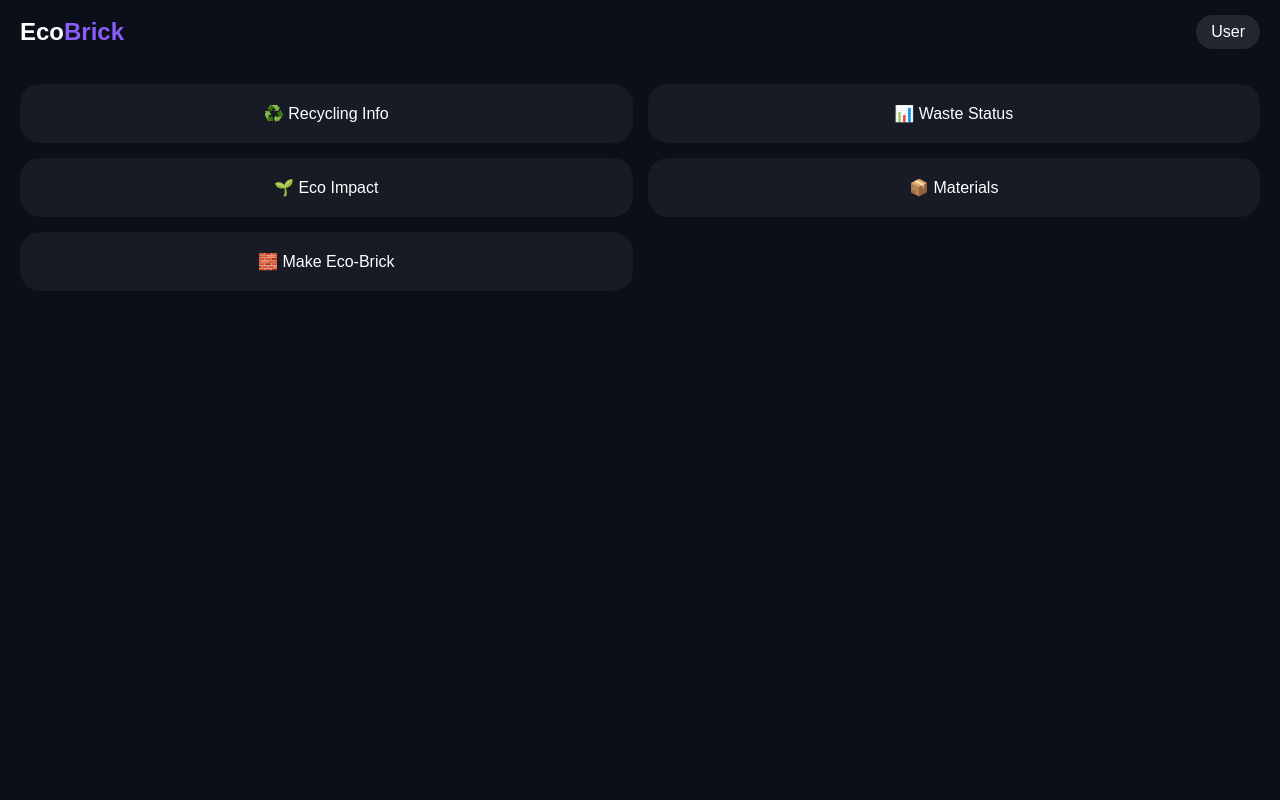
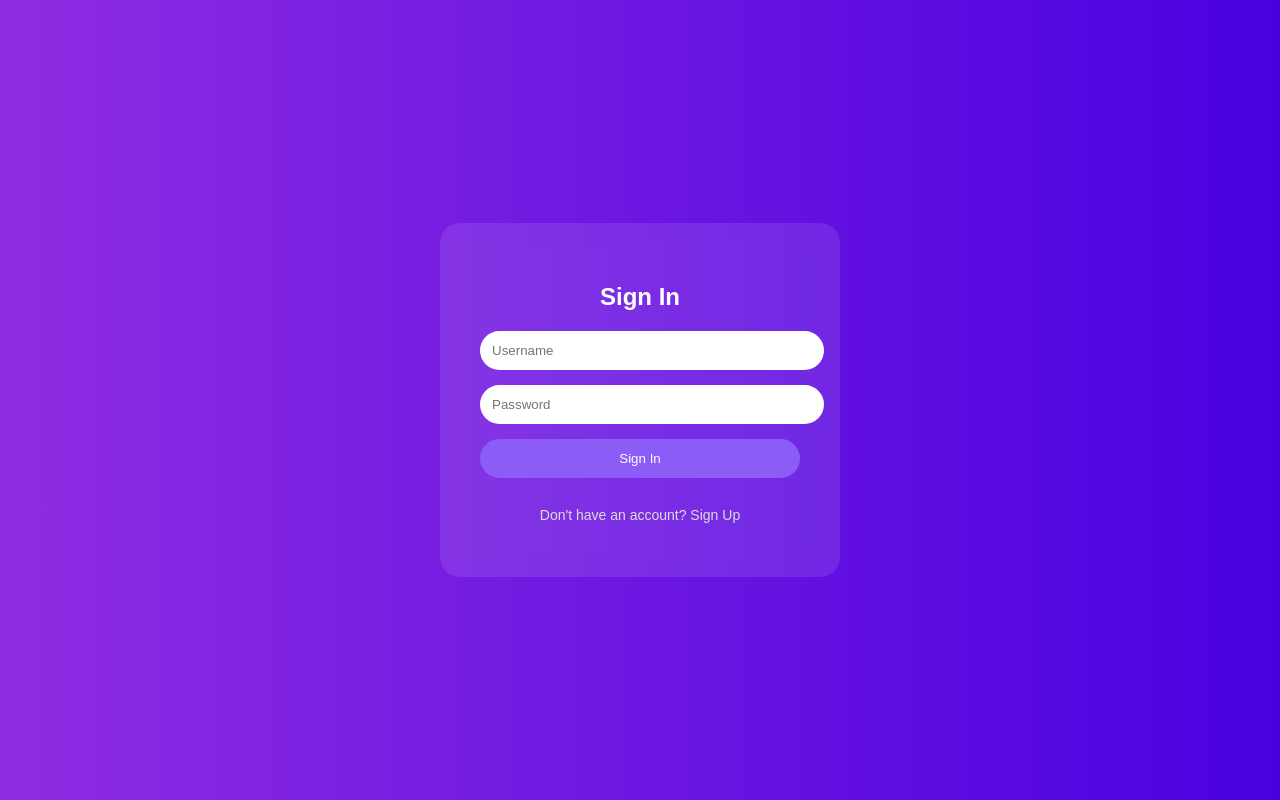
Before and after one commit to DTI-PROTOTYPE/DTI-project, a website: page index.html in a window 1280 px wide. Drawn offline with Linux system fonts and the light colour scheme.

Commit message:
Refactor index.html for authentication and styling
Updated the Eco-Brick Dashboard to Eco-Brick App with authentication features.

```diff
--- a/index.html
+++ b/index.html
@@ -1,35 +1,69 @@
 <!DOCTYPE html>
 <html>
 <head>
-    <title>Eco-Brick Dashboard</title>
+    <title>Eco-Brick App</title>
+
     <style>
         body {
             margin: 0;
-            font-family: Arial, sans-serif;
+            font-family: Arial;
+        }
+
+        /* AUTH PAGE */
+        #authPage {
+            height: 100vh;
+            display: flex;
+            justify-content: center;
+            align-items: center;
+            background: linear-gradient(to right, #8e2de2, #4a00e0);
+        }
+
+        .box {
+            width: 320px;
+            padding: 40px;
+            border-radius: 20px;
+            background: rgba(255,255,255,0.1);
+            backdrop-filter: blur(10px);
+            text-align: center;
+            color: white;
+        }
+
+        input, button {
+            width: 100%;
+            padding: 12px;
+            border-radius: 25px;
+            border: none;
+            margin-bottom: 15px;
+        }
+
+        button {
+            background: #8b5cf6;
+            color: white;
+            cursor: pointer;
+        }
+
+        button:hover {
+            background: #7c3aed;
+        }
+
+        .toggle {
+            cursor: pointer;
+            color: #ddd;
+            font-size: 14px;
+        }
+
+        /* DASHBOARD */
+        #dashboard {
+            display: none;
             background: #0b0f1a;
             color: white;
+            min-height: 100vh;
         }
 
         .header {
             display: flex;
             justify-content: space-between;
-            padding: 15px 20px;
-            align-items: center;
-        }
-
-        .logo {
-            font-size: 24px;
-            font-weight: bold;
-        }
-
-        .logo span {
-            color: #8b5cf6;
-        }
-
-        .user {
-            background: rgba(255,255,255,0.1);
-            padding: 8px 15px;
-            border-radius: 20px;
+            padding: 15px;
         }
 
         .container {
@@ -39,42 +73,108 @@
             padding: 20px;
         }
 
-        /* Link Style */
-        a {
-            text-decoration: none;
-            color: white;
-        }
-
         .card {
             background: rgba(255,255,255,0.05);
-            border-radius: 20px;
             padding: 20px;
+            border-radius: 15px;
             text-align: center;
-            backdrop-filter: blur(10px);
             cursor: pointer;
-            transition: 0.3s;
         }
 
         .card:hover {
             background: rgba(139,92,246,0.2);
-            transform: scale(1.05);
+        }
+
+        a {
+            text-decoration: none;
+            color: white;
         }
 
         .full {
             grid-column: span 2;
         }
     </style>
+
+    <script>
+        function showSignUp() {
+            document.getElementById("signin").style.display = "none";
+            document.getElementById("signup").style.display = "block";
+        }
+
+        function showSignIn() {
+            document.getElementById("signup").style.display = "none";
+            document.getElementById("signin").style.display = "block";
+        }
+
+        function signIn() {
+            var email = document.getElementById("signinUsername").value;
+
+            if (email === "") {
+                alert("Enter email");
+            } else {
+                enterDashboard(email);
+            }
+        }
+
+        function signUp() {
+            var email = document.getElementById("signupUsername").value;
+            var pass = document.getElementById("signupPass").value;
+            var confirm = document.getElementById("confirmPass").value;
+
+            if (email === "" || pass === "") {
+                alert("Fill all fields");
+            } else if (pass !== confirm) {
+                alert("Passwords do not match");
+            } else {
+                alert("Account created!");
+                enterDashboard(email);
+            }
+        }
+
+        function enterDashboard(user) {
+            document.getElementById("authPage").style.display = "none";
+            document.getElementById("dashboard").style.display = "block";
+            document.getElementById("userName").innerText = user;
+        }
+    </script>
 </head>
 
 <body>
 
-<!-- Header -->
-<div class="header">
-    <div class="logo">Eco<span>Brick</span></div>
-    <div class="user">User</div>
+<!-- AUTH PAGE -->
+<div id="authPage">
+    <div class="box">
+
+        <!-- SIGN IN -->
+        <div id="signin">
+            <h2>Sign In</h2>
+            <input type="email" id="signinUsername" placeholder="Username">
+            <input type="password" placeholder="Password">
+            <button onclick="signIn()">Sign In</button>
+            <p class="toggle" onclick="showSignUp()">Don't have an account? Sign Up</p>
         </div>
 
-<!-- Dashboard Cards with Links -->
+        <!-- SIGN UP -->
+        <div id="signup" style="display:none;">
+            <h2>Sign Up</h2>
+            <input type="email" id="signupUsername" placeholder="Username">
+            <input type="password" id="signupPass" placeholder="Password">
+            <input type="password" id="confirmPass" placeholder="Confirm Password">
+            <button onclick="signUp()">Create Account</button>
+            <p class="toggle" onclick="showSignIn()">Already have an account? Sign In</p>
+        </div>
+
+    </div>
+</div>
+
+<!-- DASHBOARD -->
+<div id="dashboard">
+
+    <div class="header">
+        <h2>EcoBrick</h2>
+        <div id="userName">User</div>
+    </div>
+
     <div class="container">
 
         <a href="recycling.html">
@@ -99,5 +199,7 @@
 
     </div>
 
+</div>
+
 </body>
 </html>
```
Lines whose indentation alone changed are shown as unchanged.
